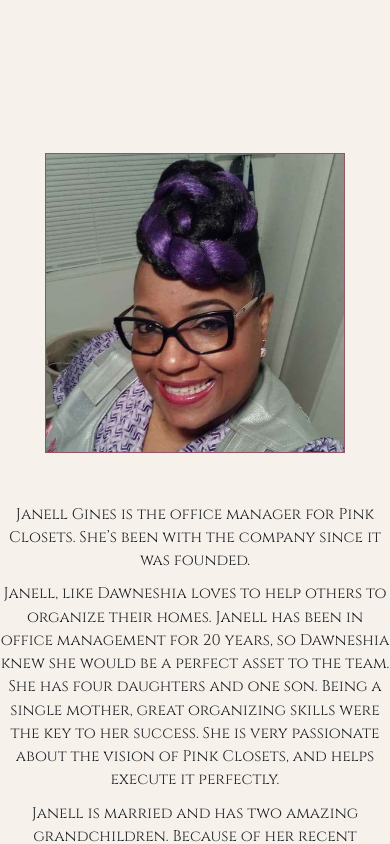
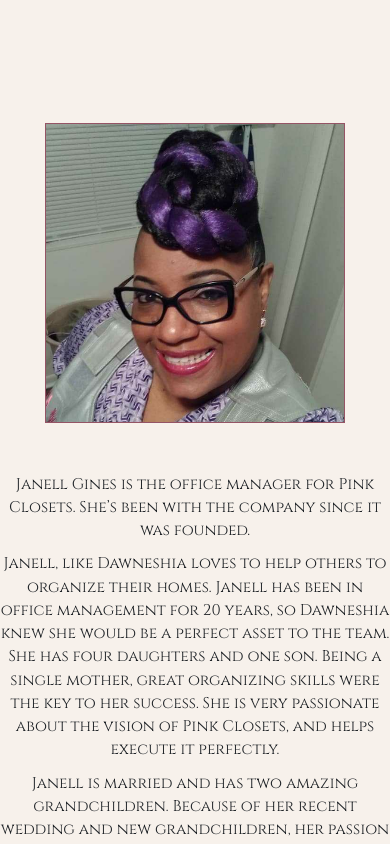
Before and after one commit to claridiva2000/pinkclosetsdeploy, a React (Create React App) app: page /about in a window 390 px wide. Shown: the part 1020-1864 px from the top of the page. Built offline with nearby package versions, Linux system fonts and the light colour scheme; what auth0-js would draw is missing.

Commit message:
few mobile tweaks in nav and remove client photo

```diff
--- a/src/components/about/about.jsx
+++ b/src/components/about/about.jsx
@@ -15,7 +15,7 @@ const about = props => {
     <h3>"But all things should be done decently and in order"</h3>
     </div>
 
-    <div className='width' style={{marginTop:'100px', paddingBottom:'150px'}} >
+    <div className='width' style={{marginTop:'70px', paddingBottom:'150px'}} >
     <img className='janell' src={janell} alt='owner' />
 
 
```
